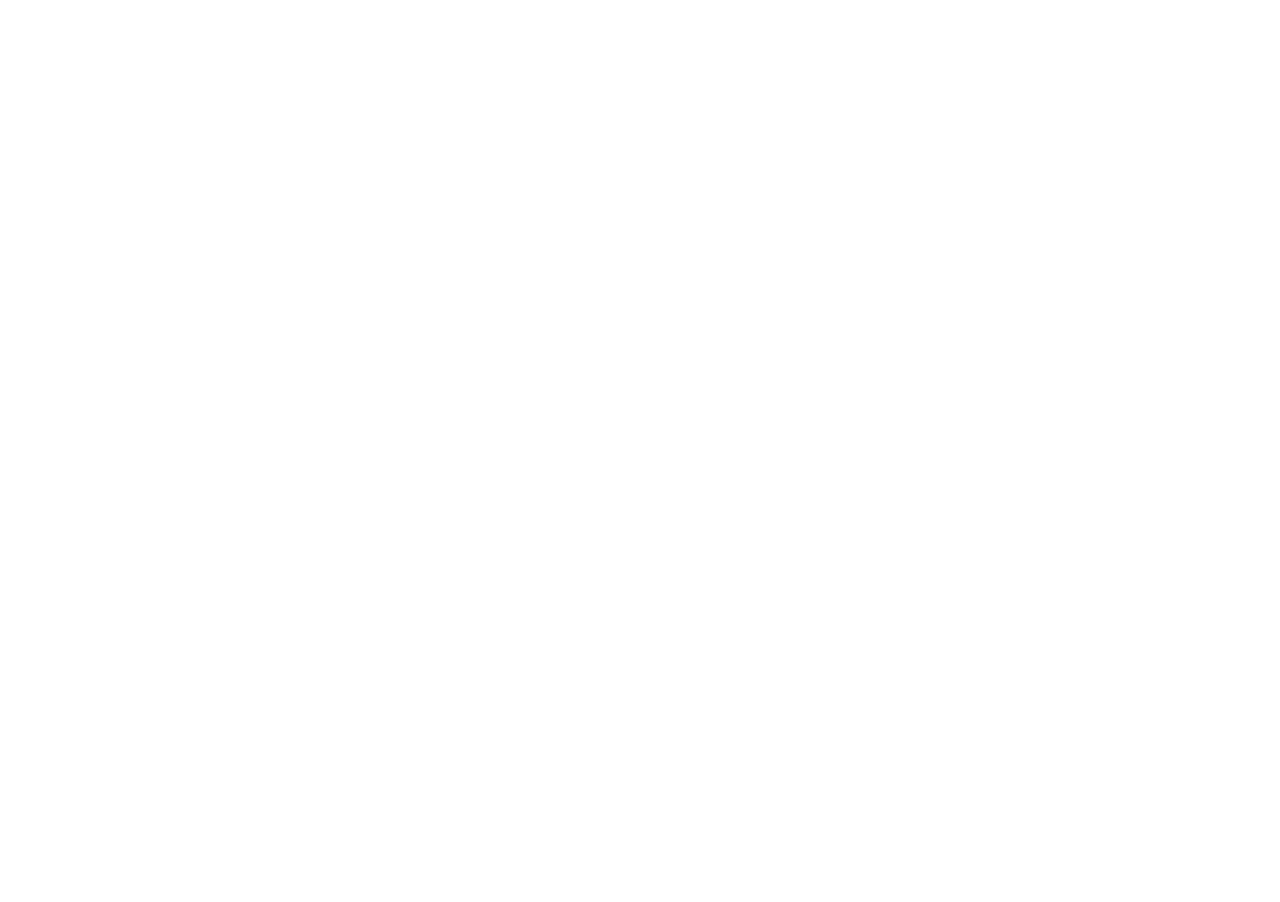
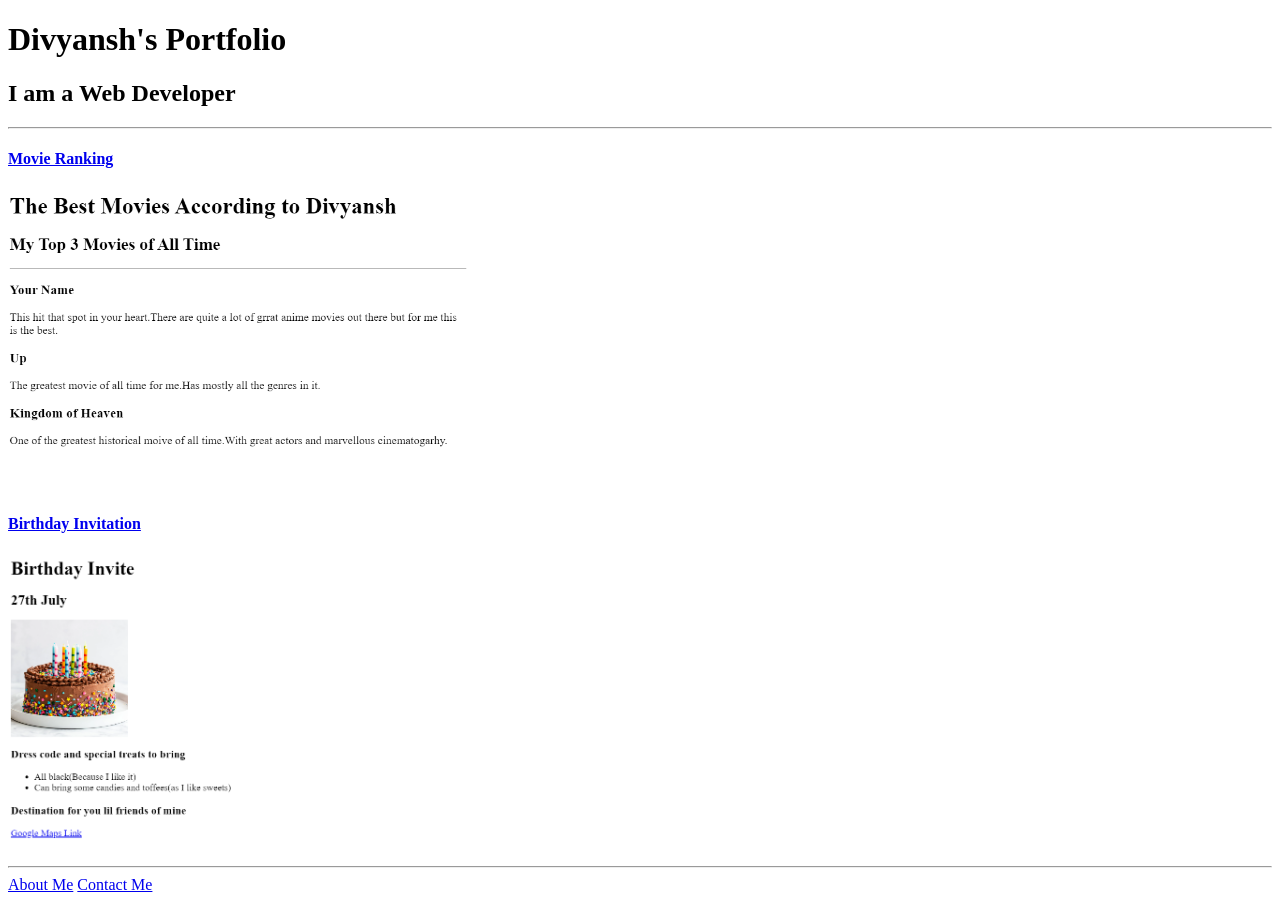
Before and after one commit to Divyansh2099/html-portfolio, a plain HTML site: page index.html in a window 1280 px wide. Before the commit the page ends 800 px from the top, so only its background shows below. Drawn offline with Linux system fonts and the light colour scheme.

Commit message:
Add files via upload

```diff
--- a/index.html
+++ b/index.html
@@ -1,15 +1,19 @@
-<!-- TODO 1: Create the HTML Boilerplate -->
-
-<!-- TODO 2: Add Your previous projects' HTML into the public folder -->
-
-<!-- TODO 3: Take screenshots of your project previews and add the images to the images folder -->
-
-<!-- TODO 4: Add titles/subtitles etc. -->
-
-<!-- TODO 5: Add a link to the project pages -->
-
-<!-- TODO 6: Add images to show the project previews
-HINT for TODO 6: You can use the height attribute set to 200 to make the image smaller:
-https://developer.mozilla.org/en-US/docs/Web/HTML/Element/img#attr-height -->
-
-<!-- TODO 7: Add the Contact Me and About Me page links -->
+<!DOCTYPE html>
+<html lang="en">
+<head>
+    <meta charset="UTF-8">
+    <title>My Portfolio</title>
+</head>
+<body>
+    <h1>Divyansh's Portfolio</h1>
+    <h2>I am a Web Developer</h2>
+    <hr />
+    <h4><a href="./public/movie-ranking.html">Movie Ranking</a></h4>
+    <img src="./assets/images/Movie Ranking.png" height="300" alt="Top 3 movies according to me"/>
+    <h4><a href="./public/birthday-invite.html">Birthday Invitation</a></h4>
+    <img src="./assets/images/Birthday Invite.png" height="300" alt="Birthday Invitation"/>
+    <hr />
+    <a href="./public/about.html">About Me</a>
+    <a href="./public/contact.html">Contact Me</a>
+</body>
+</html>
```
